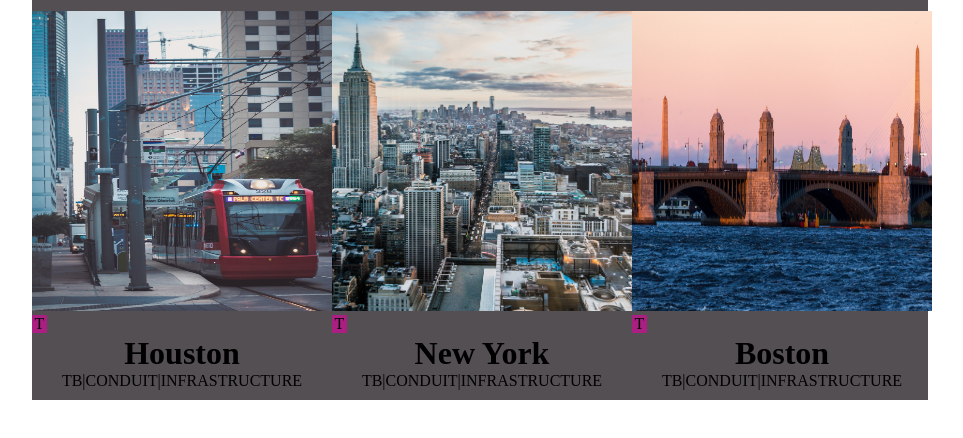
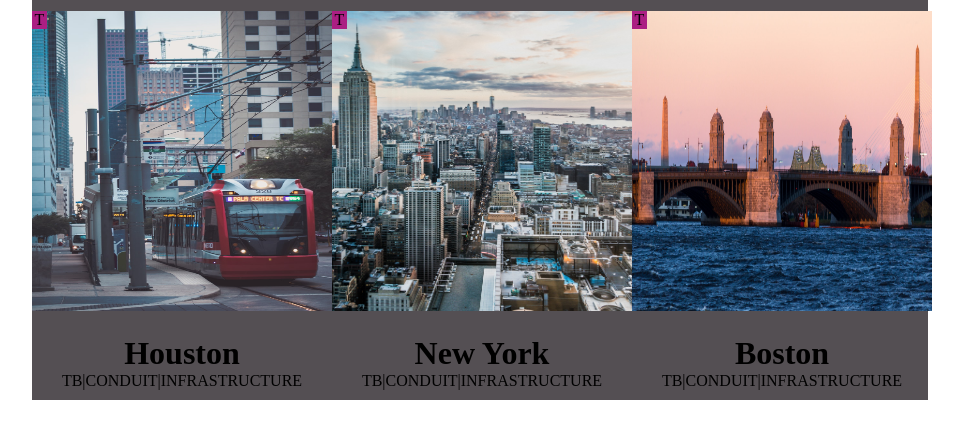
Before and after one commit to gsg-K1-FC/session, a plain HTML site: page index.html in a window 1280 px wide. Shown: the whole page, without its empty margins (18-981 px from the left). Drawn offline with Linux system fonts and the light colour scheme.

Commit message:
I added image container class , and I put position absolute for the span T

```diff
--- a/index.html
+++ b/index.html
@@ -1,34 +1,55 @@
 <!DOCTYPE html>
 <html lang="en">
   <head>
-    <meta charset="UTF-8">
-    <meta name="viewport" content="width=device-width, initial-scale=1.0">
+    <meta charset="UTF-8" />
+    <meta name="viewport" content="width=device-width, initial-scale=1.0" />
     <title>Document</title>
-    <link rel="stylesheet" href="style.css">
+    <link rel="stylesheet" href="style.css" />
   </head>
   <body>
-
     <div class="container">
-
-    <div >
-        <img class="Ho" src="./houston.jpg" alt="houston" width="300px" height="300px">
-        <span> T</span>
-        <h1> Houston</h1>
-        <p> TB|CONDUIT|INFRASTRUCTURE</p>
+      <div>
+        <div class="image-container">
+          <img
+            class="Ho"
+            src="./houston.jpg"
+            alt="houston"
+            width="300px"
+            height="300px"
+          />
+          <span class="span2"> T</span>
         </div>
-    <div >
-        <img  class="ny" src="./ny.jpg" alt="newyork" width="300px" height="300px">
-        <span> T</span>
-        <h1> New York</h1>
-        <p> TB|CONDUIT|INFRASTRUCTURE</p>
+        <h1>Houston</h1>
+        <p>TB|CONDUIT|INFRASTRUCTURE</p>
       </div>
-    <div >
-        <img class="bost" src="./bost.jpg" alt="buston" width="300px" height="300px">
-        <span> T</span>
-        <h1> Boston</h1>
-        <p> TB|CONDUIT|INFRASTRUCTURE</p>
+      <div>
+        <div class="image-container">
+          <img
+            class="ny"
+            src="./ny.jpg"
+            alt="newyork"
+            width="300px"
+            height="300px"
+          />
+          <span class="span2"> T</span>
         </div>
-
+        <h1>New York</h1>
+        <p>TB|CONDUIT|INFRASTRUCTURE</p>
+      </div>
+      <div class="image-container">
+        <div>
+          <img
+            class="bost"
+            src="./bost.jpg"
+            alt="buston"
+            width="300px"
+            height="300px"
+          />
+          <span class="span2">T</span>
+        </div>
+        <h1>Boston</h1>
+        <p>TB|CONDUIT|INFRASTRUCTURE</p>
+      </div>
     </div>
   </body>
 </html>
--- a/style.css
+++ b/style.css
@@ -1,33 +1,41 @@
-*{
+* {
   margin: 0;
   padding: 0;
 }
-.container{
-    background-color: #544F53;
-    font-family:Nunito Sans;
+.container {
+  background-color: #544f53;
+  font-family: Nunito Sans;
   width: 70%;
   display: flex;
   flex-direction: row;
   height: 400px;
   justify-content: space-around;
   align-items: center;
-    margin-left:50px ;
+  margin-left: 50px;
 }
-.hos .bost .ny{
+.hos .bost .ny {
   width: 120;
   height: 120px;
 }
+.image-container {
+  position: relative;
+}
+
 h1 {
   margin-top: 20px;
   text-align: center;
 }
-p{
+p {
   text-align: center;
+}
+.span2 {
+  position: absolute;
+  top: 0;
+  left: 0;
 }
 span {
   width: 15px;
   text-align: center;
-    background-color: #AB1F83;
+  background-color: #ab1f83;
   float: left;
-
 }
```
Lines whose indentation alone changed are shown as unchanged.
